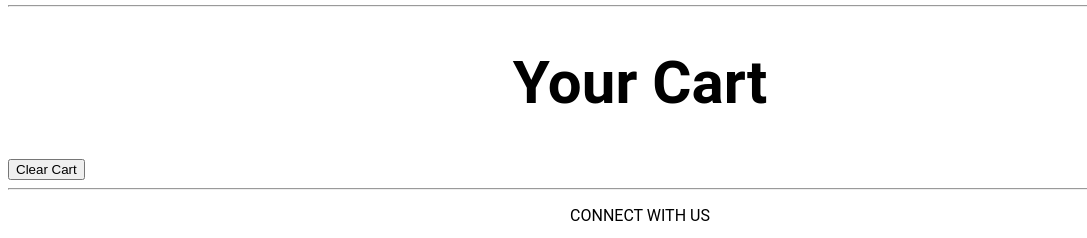
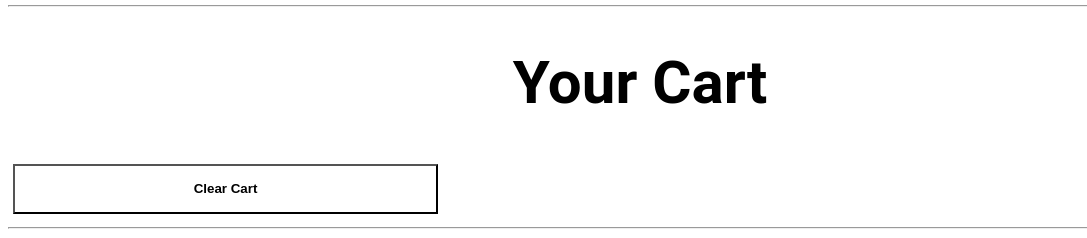
Before and after one commit to karenwu8742/Bun-Bun-Bake-Shop, a plain HTML site: page homework_5/cart.html in a window 1280 px wide. Shown: the part 95-333 px from the top of the page, without its empty margins (0-1087 px from the left). Drawn offline with Linux system fonts and the light colour scheme.

Commit message:
Final Homework 6A

```diff
--- a/homework_5/cart.html
+++ b/homework_5/cart.html
@@ -22,7 +22,7 @@
         <!-- Details -->
         <h1>Your Cart</h1>
         <div id="items" class="cart">
-            <button id="clear-cart"> Clear Cart</button>
+            <button class="glaze" id="clear-cart"> Clear Cart</button>
         </div>
         <!-- Footer -->
         <hr width=100%>
```
